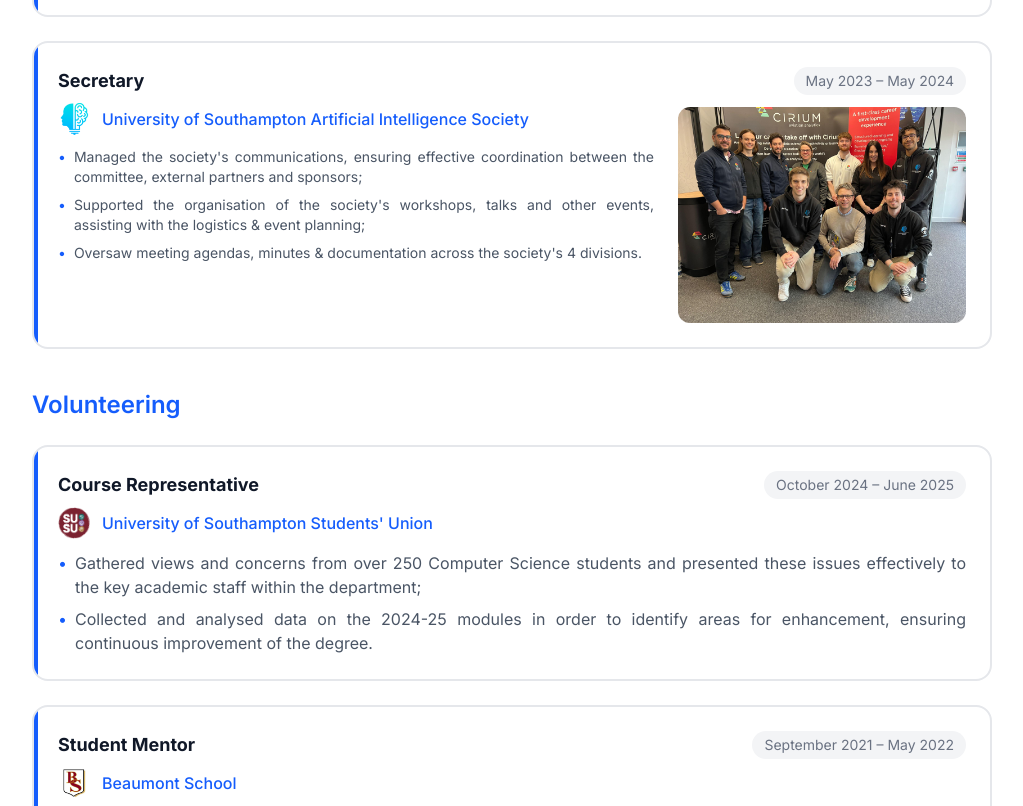
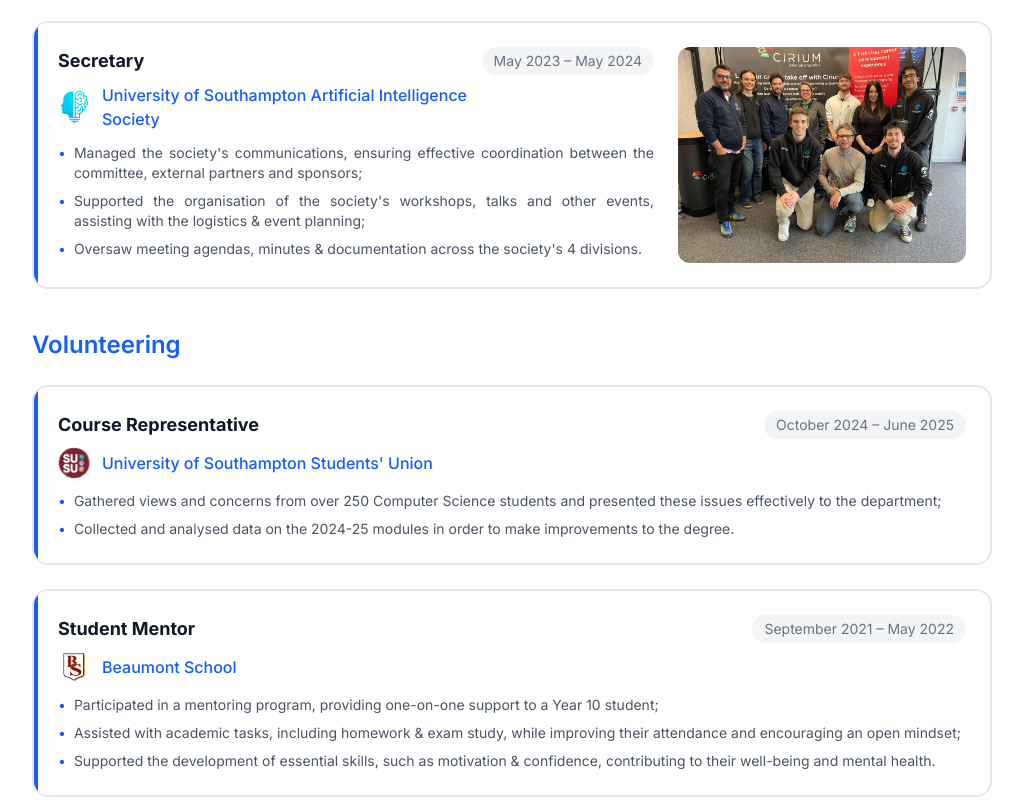
Before and after one commit to davidafshepherd/personal-website, a Next.js app: page / in a window 1280 px wide. Shown: the part 3694-4500 px from the top of the page, without its empty margins (128-1151 px from the left). Built offline with nearby package versions, Linux system fonts and the light colour scheme.

Commit message:
Fix SUSU logo

```diff
--- a/src/app/page.tsx
+++ b/src/app/page.tsx
@@ -283,73 +283,11 @@ export default function HomePage() {
               {experience.filter(role => role.category === 'extracurricular').map((role) => (
                 <li key={role.title + role.org} className="group relative rounded-2xl border-2 border-gray-200 bg-white hover:border-blue-500 hover:shadow-lg transition-all duration-300 overflow-hidden">
                   <div className="absolute top-0 left-0 w-1 h-full bg-blue-600"></div>
-                  <div className="flex flex-col sm:flex-row gap-4 sm:gap-6 p-5 sm:p-6">
+                  <div className="p-5 sm:p-6">
+                    <div className="flex flex-col sm:flex-row gap-4 sm:gap-6">
                       {/* Left: Content */}
-                    <div className="flex-1">
-                      <div className="flex items-start justify-between gap-3 mb-3 sm:block">
-                        <div className="flex-1 sm:flex-none">
-                          <h3 className="font-bold text-base sm:text-lg text-gray-900 mb-2">{role.title}</h3>
-                          <div className="flex items-center gap-3">
-                            <Image
-                              src={role.logo}
-                              alt={`${role.org} logo`}
-                              width={40}
-                              height={40}
-                              className="w-7 h-7 sm:w-8 sm:h-8 object-contain rounded-lg"
-                            />
-                            {role.links && role.links.length > 0 ? (
-                              <a
-                                href={role.links[0].url}
-                                target="_blank"
-                                rel="noopener noreferrer"
-                                className="text-sm sm:text-base text-blue-600 font-medium hover:underline"
-                              >
-                                {role.org}
-                              </a>
-                            ) : (
-                              <p className="text-sm sm:text-base text-blue-600 font-medium">{role.org}</p>
-                            )}
-                          </div>
-                        </div>
-                        <span className="text-xs sm:text-sm text-gray-500 whitespace-nowrap bg-gray-100 px-3 py-1 rounded-full flex-shrink-0 sm:hidden">{role.length}</span>
-                      </div>
-                      <ul className="space-y-2">
-                        {role.highlights.map((h, i) => (
-                          <li key={i} className="flex gap-2 text-xs sm:text-sm text-gray-600">
-                            <span className="text-blue-600 flex-shrink-0">•</span>
-                            <span className="text-justify">{h}</span>
-                          </li>
-                        ))}
-                      </ul>
-                    </div>
-
-                    {/* Right: Date Badge and Personal Image */}
-                    {role.image && (
-                      <div className="flex-shrink-0 flex flex-col gap-3">
-                        <span className="hidden sm:block text-xs sm:text-sm text-gray-500 whitespace-nowrap bg-gray-100 px-3 py-1 rounded-full self-end">{role.length}</span>
-                        <Image
-                          src={role.image}
-                          alt={`${role.title} at ${role.org}`}
-                          width={320}
-                          height={240}
-                          className="w-full sm:w-56 md:w-64 lg:w-72 aspect-[4/3] object-cover rounded-xl"
-                        />
-                      </div>
-                    )}
-                  </div>
-                </li>
-              ))}
-            </ul>
-          </div>
-
-          {/* Volunteering Subsection */}
-          <div className="space-y-4 sm:space-y-6">
-            <h2 className="text-xl sm:text-2xl font-semibold text-blue-600">Volunteering</h2>
-            <ul className="space-y-4 sm:space-y-6">
-              {experience.filter(role => role.category === 'volunteering').map((role) => (
-                <li key={role.title + role.org} className="group relative rounded-2xl border-2 border-gray-200 bg-white hover:border-blue-500 hover:shadow-lg transition-all duration-300 overflow-hidden">
-                  <div className="absolute top-0 left-0 w-1 h-full bg-blue-600"></div>
-                  <div className="p-5 sm:p-6">
+                      <div className="flex-1 flex flex-col justify-between">
+                        <div>
                           <div className="flex items-start justify-between gap-3 mb-3">
                             <div className="flex-1">
                               <h3 className="font-bold text-base sm:text-lg text-gray-900 mb-2">{role.title}</h3>
@@ -379,12 +317,125 @@ export default function HomePage() {
                           </div>
                           <ul className="space-y-2">
                             {role.highlights.map((h, i) => (
-                        <li key={i} className="flex gap-2 text-sm sm:text-base text-gray-600">
+                              <li key={i} className="flex gap-2 text-xs sm:text-sm text-gray-600">
                                 <span className="text-blue-600 flex-shrink-0">•</span>
                                 <span className="text-justify">{h}</span>
                               </li>
                             ))}
                           </ul>
+                        </div>
+
+                        {/* Skills at bottom of left column */}
+                        {role.skills && role.skills.length > 0 && (
+                          <div className="mt-4 flex flex-wrap justify-center gap-2">
+                            {role.skills.map((skill, i) => (
+                              <span
+                                key={i}
+                                className="px-3 py-1 text-xs bg-blue-50 text-blue-700 rounded-full border border-blue-200 hover:bg-blue-100 hover:border-blue-300 transition-colors cursor-default"
+                              >
+                                {skill}
+                              </span>
+                            ))}
+                          </div>
+                        )}
+                      </div>
+
+                      {/* Right: Date Badge and Personal Image */}
+                      {role.image && (
+                        <div className="flex-shrink-0 flex flex-col gap-3">
+                          <Image
+                            src={role.image}
+                            alt={`${role.title} at ${role.org}`}
+                            width={320}
+                            height={240}
+                            className="w-full sm:w-56 md:w-64 lg:w-72 aspect-[4/3] object-cover rounded-xl"
+                          />
+                        </div>
+                      )}
+                    </div>
+                  </div>
+                </li>
+              ))}
+            </ul>
+          </div>
+
+          {/* Volunteering Subsection */}
+          <div className="space-y-4 sm:space-y-6">
+            <h2 className="text-xl sm:text-2xl font-semibold text-blue-600">Volunteering</h2>
+            <ul className="space-y-4 sm:space-y-6">
+              {experience.filter(role => role.category === 'volunteering').map((role) => (
+                <li key={role.title + role.org} className="group relative rounded-2xl border-2 border-gray-200 bg-white hover:border-blue-500 hover:shadow-lg transition-all duration-300 overflow-hidden">
+                  <div className="absolute top-0 left-0 w-1 h-full bg-blue-600"></div>
+                  <div className="p-5 sm:p-6">
+                    <div className="flex flex-col sm:flex-row gap-4 sm:gap-6">
+                      {/* Left: Content */}
+                      <div className="flex-1 flex flex-col justify-between">
+                        <div>
+                          <div className="flex items-start justify-between gap-3 mb-3">
+                            <div className="flex-1">
+                              <h3 className="font-bold text-base sm:text-lg text-gray-900 mb-2">{role.title}</h3>
+                              <div className="flex items-center gap-3">
+                                <Image
+                                  src={role.logo}
+                                  alt={`${role.org} logo`}
+                                  width={40}
+                                  height={40}
+                                  className="w-7 h-7 sm:w-8 sm:h-8 object-contain rounded-lg"
+                                />
+                                {role.links && role.links.length > 0 ? (
+                                  <a
+                                    href={role.links[0].url}
+                                    target="_blank"
+                                    rel="noopener noreferrer"
+                                    className="text-sm sm:text-base text-blue-600 font-medium hover:underline"
+                                  >
+                                    {role.org}
+                                  </a>
+                                ) : (
+                                  <p className="text-sm sm:text-base text-blue-600 font-medium">{role.org}</p>
+                                )}
+                              </div>
+                            </div>
+                            <span className="text-xs sm:text-sm text-gray-500 whitespace-nowrap bg-gray-100 px-3 py-1 rounded-full flex-shrink-0">{role.length}</span>
+                          </div>
+                          <ul className="space-y-2">
+                            {role.highlights.map((h, i) => (
+                              <li key={i} className="flex gap-2 text-xs sm:text-sm text-gray-600">
+                                <span className="text-blue-600 flex-shrink-0">•</span>
+                                <span className="text-justify">{h}</span>
+                              </li>
+                            ))}
+                          </ul>
+                        </div>
+
+                        {/* Skills at bottom of left column */}
+                        {role.skills && role.skills.length > 0 && (
+                          <div className="mt-4 flex flex-wrap justify-center gap-2">
+                            {role.skills.map((skill, i) => (
+                              <span
+                                key={i}
+                                className="px-3 py-1 text-xs bg-blue-50 text-blue-700 rounded-full border border-blue-200 hover:bg-blue-100 hover:border-blue-300 transition-colors cursor-default"
+                              >
+                                {skill}
+                              </span>
+                            ))}
+                          </div>
+                        )}
+                      </div>
+
+                      {/* Right: Date Badge and Personal Image */}
+                      {role.image && (
+                        <div className="flex-shrink-0 flex flex-col gap-3">
+                          <Image
+                            src={role.image}
+                            alt={`${role.title} at ${role.org}`}
+                            width={320}
+                            height={240}
+                            className="w-full sm:w-56 md:w-64 lg:w-72 aspect-[4/3] object-cover rounded-xl"
+                          />
+                        </div>
+                      )}
+                    </div>
                   </div>
                 </li>
               ))}
--- a/src/data/experience.ts
+++ b/src/data/experience.ts
@@ -118,10 +118,10 @@ const experience = [
     org: "University of Southampton Students' Union",
     length: "October 2024 – June 2025",
     category: "volunteering",
-    logo: "/susu-Logo.png",
+    logo: "/susu-logo.png",
     highlights: [
-      "Gathered views and concerns from over 250 Computer Science students and presented these issues effectively to the key academic staff within the department;",
-      "Collected and analysed data on the 2024-25 modules in order to identify areas for enhancement, ensuring continuous improvement of the degree.",
+      "Gathered views and concerns from over 250 Computer Science students and presented these issues effectively to the department;",
+      "Collected and analysed data on the 2024-25 modules in order to make improvements to the degree.",
     ],
     links: [
       { label: "Students' Union", url: "https://www.susu.org" }
@@ -135,8 +135,8 @@ const experience = [
     logo: "/beaumont-logo.png",
     highlights: [
       "Participated in a mentoring program, providing one-on-one support to a Year 10 student;",
-      "Assisted with academic tasks, including homework & exam study, while fostering motivation, improving attendance and encouraging an open mindset;",
-      "Supported the development of essential skills, such as organisation & confidence, contributing to the student's overall well-being and mental health."
+      "Assisted with academic tasks, including homework & exam study, while improving their attendance and encouraging an open mindset;",
+      "Supported the development of essential skills, such as motivation & confidence, contributing to their well-being and mental health."
     ],
     links: [
       { label: "Beaumont School", url: "https://www.beaumontschool.com" }
```
Lines whose indentation alone changed are shown as unchanged.
